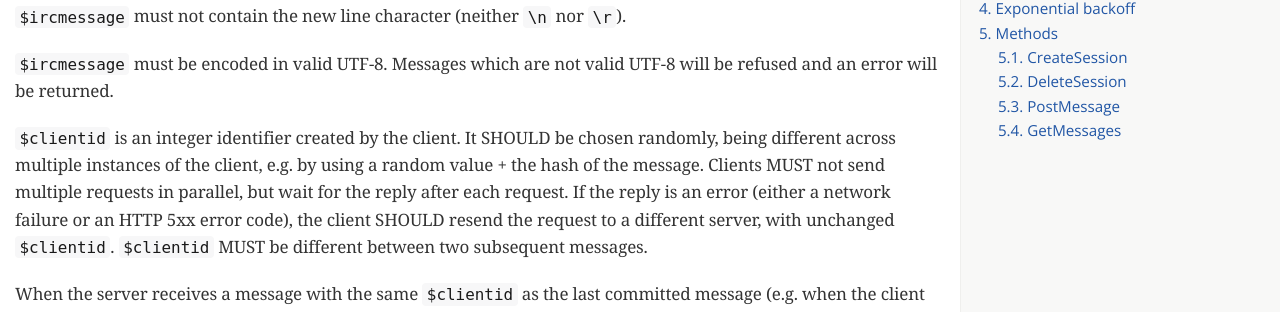
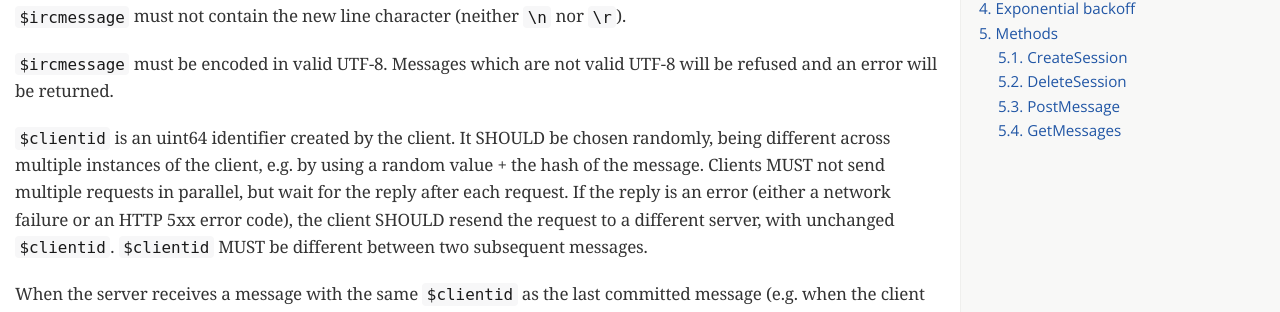
Before and after one commit to robustirc/robustirc.github.io, a Jekyll site: the page docs/robustsession.html, which Jekyll copies as it is, in a window 1280 px wide and 900 px high, scrolled down 3635 px. Shown: the part 134-446 px from the top of the window. Built offline with Jekyll 4.4.1, drawn with Linux system fonts in a browser that asks for light colours; some web fonts are replaced; Markdown is read by kramdown in place of the engine named in the settings; formulas are drawn with MathJax 3; some of the changed text lies outside the part shown.

Commit message:
clarify that ClientMessageId must be uint64
JSON permits bigger numbers, but we use an uint64.

```diff
--- a/docs/robustsession.html
+++ b/docs/robustsession.html
@@ -677,7 +677,7 @@ network would need to be under a common domain).</p>
 UTF-8 will be refused and an error will be returned.</p>
 </div>
 <div class="paragraph">
-<p><code>$clientid</code> is an integer identifier created by the client. It SHOULD be chosen
+<p><code>$clientid</code> is an uint64 identifier created by the client. It SHOULD be chosen
 randomly, being different across multiple instances of the client, e.g. by
 using a random value + the hash of the message. Clients MUST not send multiple
 requests in parallel, but wait for the reply after each request. If the reply
```
Also changed, not shown: other parts of docs/robustsession.html (+1 -1 lines), 1 other file.
